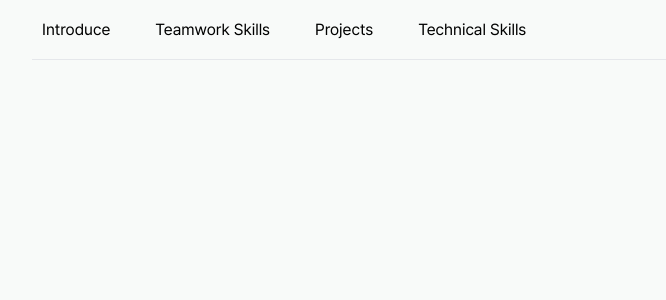
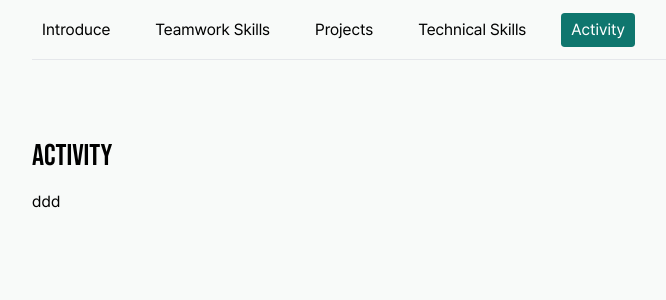
Before and after one commit to yeaseula/second-portfolio, a React (Vite) app: page /activity in a window 1280 px wide. Shown: the top 300 px of the page, without its empty margins (138-804 px from the left). Built offline with nearby package versions, Linux system fonts and the light colour scheme.

Commit message:
activity page 추가

```diff
--- a/header/Header.jsx
+++ b/header/Header.jsx
@@ -20,12 +20,16 @@ const navItems = [
     pathname: "/skills",
     title: "Technical Skills",
   },
+  {
+    pathname: "/activity",
+    title: "Activity",
+  },
 ];
 
 export default function Header() {
   const { pathname } = useLocation();
   return (
-    <header className="relative top-0 z-50 bg-(--background_color) border-b border-gray-200 py-5 max-w-[970px] w-full flex gap-10 items-center justify-start">
+    <header className="sticky top-0 z-50 bg-(--background_color) border-b border-gray-200 py-5 max-w-[970px] w-full flex gap-10 items-center justify-start">
       <h1 className="sr-only">김예슬의 포트폴리오</h1>
       {navItems.map((items) => {
         const isActive = matchPath({ path: items.pathname + "/*" }, pathname);
--- a/src/App.jsx
+++ b/src/App.jsx
@@ -11,6 +11,7 @@ import ProjectDetail from "./project/detail/ProjectDetail";
 import AboutMe from "./aboutme/about";
 import Teamwork from "./teamwork/teamwork";
 import Skills from "./skills/skills";
+import Activity from "./activity/activity";
 
 function App() {
   return (
@@ -27,6 +28,7 @@ function App() {
               <Route path="project" element={<Project />}></Route>
               <Route path="project/:id" element={<ProjectDetail />}></Route>
               <Route path="skills" element={<Skills />}></Route>
+              <Route path="activity" element={<Activity />}></Route>
             </Routes>
           </Container>
         </BrowserRouter>
--- /dev/null
+++ b/src/activity/activity.tsx
@@ -0,0 +1,11 @@
+import ContentsWrapper from "../common/ContentsWrapper";
+import OriginalLogo from "../common/OriginalLogo";
+import ActivityInner from "./activityInner";
+
+export default function Activity() {
+  return (
+    <ContentsWrapper title={<OriginalLogo fonts={"3rem"} text={"Activity"} />}>
+      <ActivityInner></ActivityInner>
+    </ContentsWrapper>
+  );
+}
--- /dev/null
+++ b/src/activity/activityInner.tsx
@@ -0,0 +1,3 @@
+export default function ActivityInner() {
+  return <>ddd</>;
+}
```
